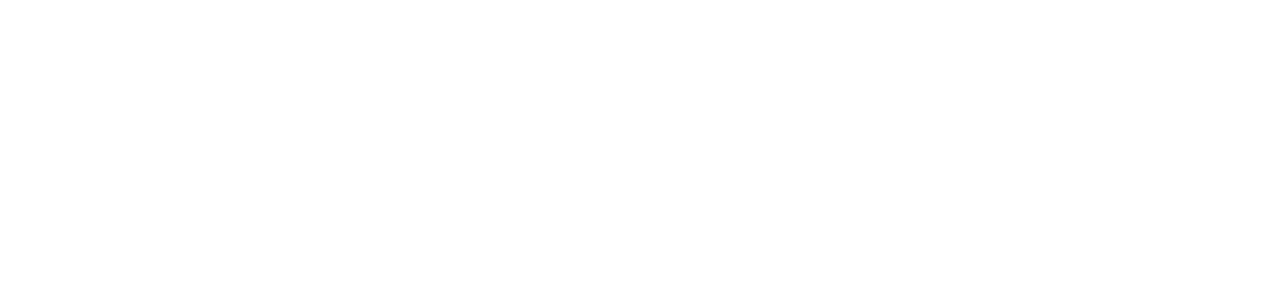
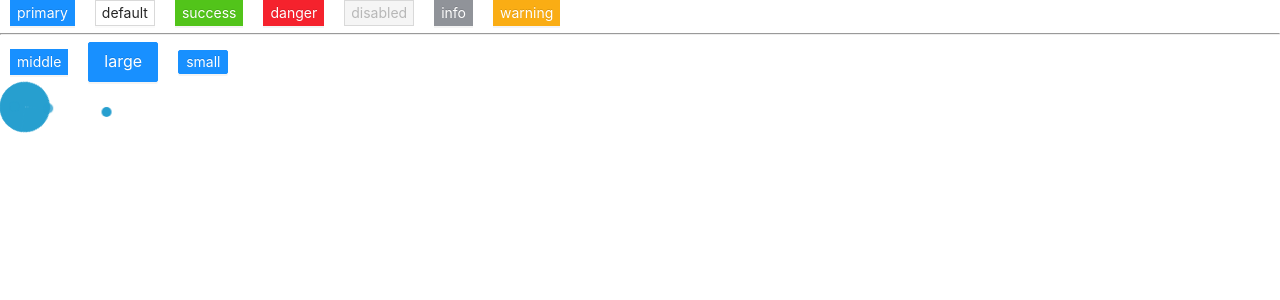
Before and after one commit to qjd-yyds/kke-ui, a Vue app: page /loading in a window 1280 px wide. Before the commit this address had no page. Shown: the top 300 px of the page. Built offline with nearby package versions, Linux system fonts and the light colour scheme.

Commit message:
feat: 吃豆豆

```diff
--- a/src/App.tsx
+++ b/src/App.tsx
@@ -1,11 +1,13 @@
 import { defineComponent } from 'vue';
 import ConfigProvider from './components/config-provider';
 import { RouterView } from 'vue-router';
+import Demo from './components/button/demo';
 export const App = defineComponent({
   name: 'App',
   setup() {
     return () => (
       <ConfigProvider>
+        <Demo></Demo>
         <RouterView></RouterView>
       </ConfigProvider>
     );
--- /dev/null
+++ b/src/components/loading/PacManLoading.tsx
@@ -0,0 +1,30 @@
+import { computed, defineComponent } from 'vue';
+export default defineComponent({
+  name: 'KkePacManLoading',
+  setup() {
+    const prefixCls = 'kke-loading';
+    const classes = computed(() => {
+      return {
+        [`${prefixCls}`]: true,
+        [`${prefixCls}-pacman`]: true
+      };
+    });
+    // 吃豆人loading
+    return () => {
+      const loadingProps = {
+        class: [classes.value]
+      };
+      return (
+        <div {...loadingProps}>
+          <div class="pacman-item"></div>
+          <div class="pacman-item"></div>
+          <div>
+            <div class="pacman-beans"></div>
+            <div class="pacman-beans"></div>
+            <div class="pacman-beans"></div>
+          </div>
+        </div>
+      );
+    };
+  }
+});
--- /dev/null
+++ b/src/components/loading/index.ts
@@ -0,0 +1,8 @@
+import type { App, Plugin } from 'vue';
+import PacManLoading from './PacManLoading';
+PacManLoading.install = function (app: App) {
+  app.component(PacManLoading.name, PacManLoading);
+  return app;
+};
+
+export default PacManLoading as typeof PacManLoading & Plugin;
--- /dev/null
+++ b/src/components/loading/style/index.less
@@ -0,0 +1,81 @@
+@import '../../style/index.less';
+@loading-prefix-cls:~ '@{kke-prefix}-loading';
+@loading-pacman-prefix-cls:~ '@{loading-prefix-cls}-pacman';
+.@{loading-prefix-cls} {
+  position: relative;
+}
+.@{loading-pacman-prefix-cls} {
+  .pacman-item {
+    &:nth-child(1) {
+      width: 0;
+      height: 0;
+      border-radius: 25px;
+      border: 25px solid #279fcf;
+      border-right-color: transparent;
+      animation: pacman_up 0.75s infinite;
+    }
+    &:nth-child(2) {
+      margin-top: -50px;
+      width: 0;
+      height: 0;
+      border-radius: 25px;
+      border: 25px solid #279fcf;
+      border-right-color: transparent;
+      animation: pacman_down 0.75s infinite;
+    }
+  }
+  .pacman-beans {
+    background-color: #279fcf;
+    width: 15px;
+    height: 15px;
+    border-radius: 100%;
+    margin: 0 2px;
+    width: 10px;
+    height: 10px;
+    position: absolute;
+    // transform: translate(0, -6.25px);
+    top: 25px;
+    left: 100px;
+    &:nth-child(1) {
+      animation: pacman-balls 1s 0.33s infinite;
+    }
+    &:nth-child(2) {
+      animation: pacman-balls 1s 0.66s infinite;
+    }
+    &:nth-child(3) {
+      animation: pacman-balls 1s 0.99s infinite;
+    }
+  }
+}
+@keyframes pacman_up {
+  0% {
+    transform: rotate(270deg);
+  }
+  50% {
+    transform: rotate(360deg);
+  }
+  100% {
+    transform: rotate(270deg);
+  }
+}
+@keyframes pacman_down {
+  0% {
+    transform: rotate(90deg);
+  }
+  50% {
+    transform: rotate(0deg);
+  }
+  100% {
+    transform: rotate(90deg);
+  }
+}
+
+@keyframes pacman-balls {
+  75% {
+    opacity: 0.7;
+  }
+
+  100% {
+    transform: translate(-100px, -6.25px);
+  }
+}
--- /dev/null
+++ b/src/components/loading/style/index.tsx
@@ -0,0 +1 @@
+import './index.less';
--- a/src/components/style.ts
+++ b/src/components/style.ts
@@ -1,2 +1,3 @@
 import './button/style';
 import './message/style';
+import './loading/style';
--- a/src/router/routes.ts
+++ b/src/router/routes.ts
@@ -1,6 +1,7 @@
 import { createRouter, type RouteRecordRaw } from 'vue-router';
 import d3Demo from '@/view/d3Demo';
 import scrollShow from '@/view/scrollShow';
+import Loading from '@/view/Loading';
 const routes: RouteRecordRaw[] = [
   {
     path: '/d3',
@@ -9,6 +10,10 @@
   {
     path: '/scroll',
     component: scrollShow
+  },
+  {
+    path: '/loading',
+    component: Loading
   }
 ];
 
--- /dev/null
+++ b/src/view/Loading/index.tsx
@@ -0,0 +1,12 @@
+import { defineComponent } from 'vue';
+import Loading from '@/components/loading';
+export default defineComponent({
+  name: 'Loading',
+  setup() {
+    return () => (
+      <div>
+        <Loading></Loading>
+      </div>
+    );
+  }
+});
```
Also changed, not shown: src/components/style/mixins/index.less (line endings or trailing spaces).
